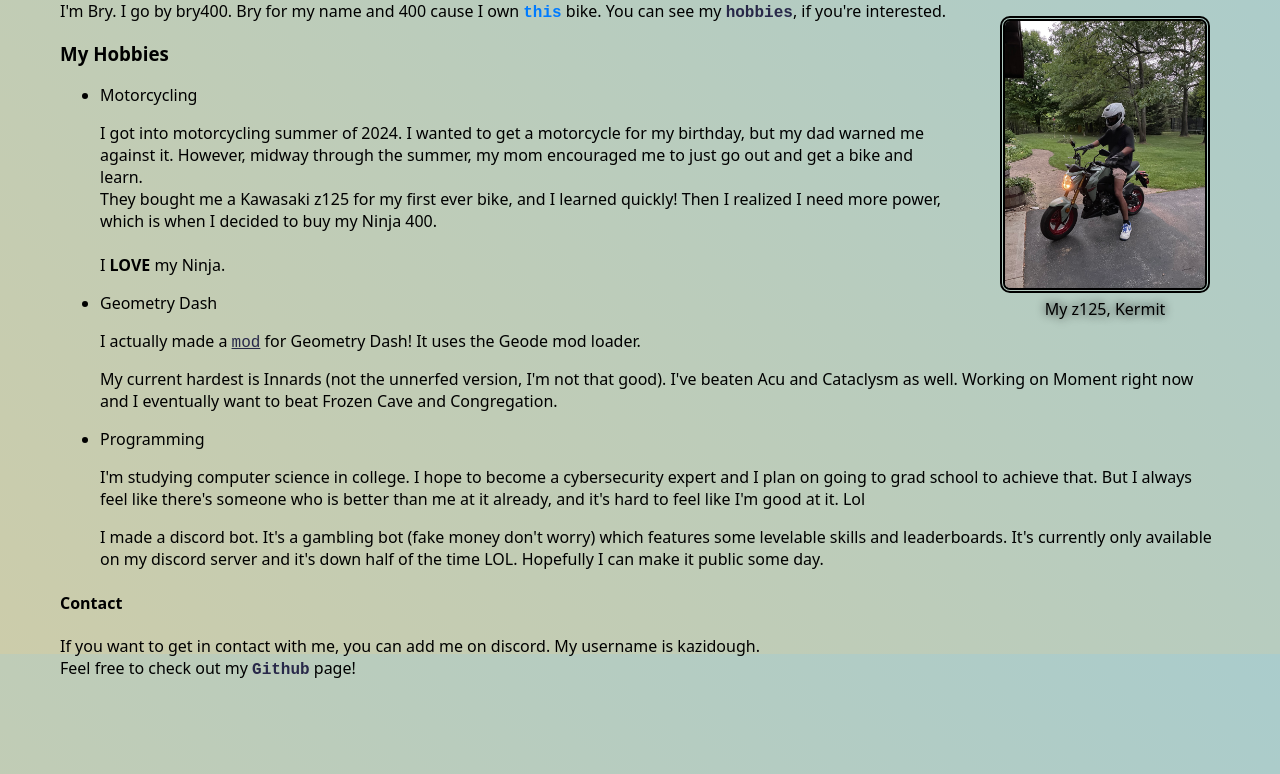
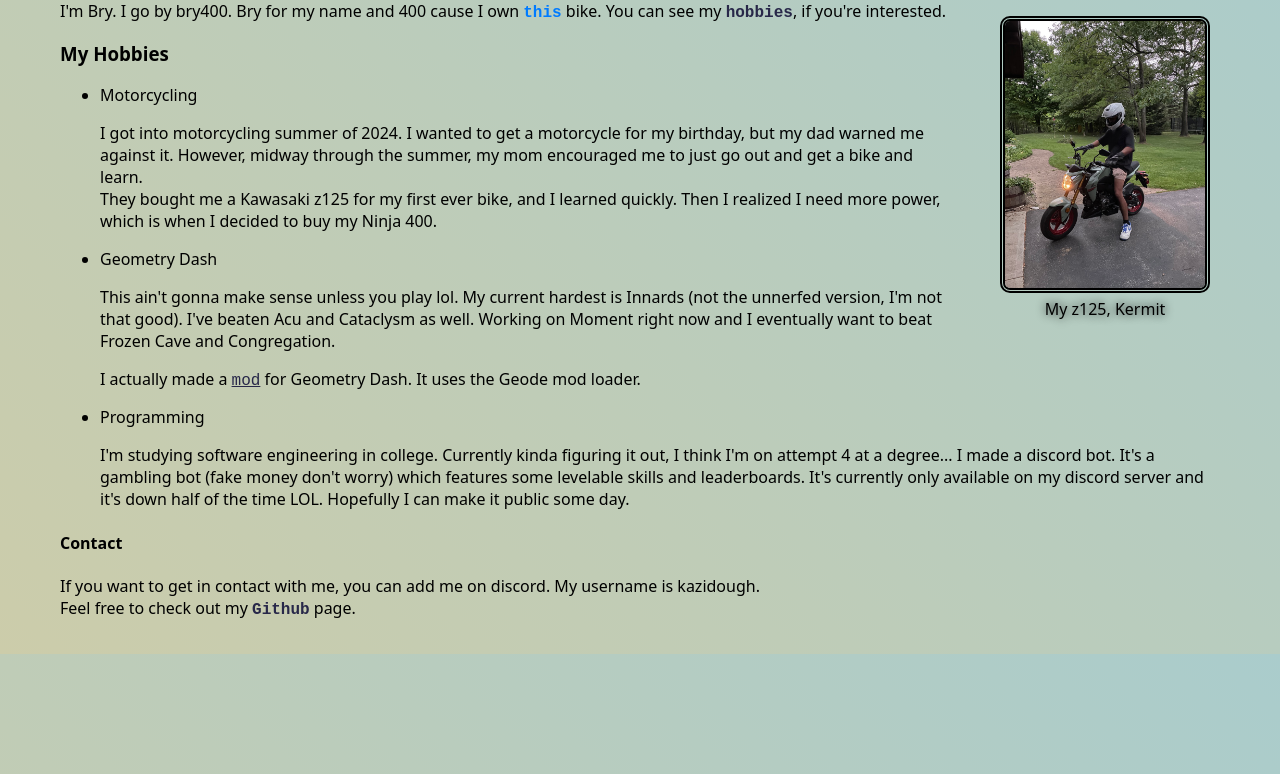
Before and after one commit to kazido/brysite, a plain HTML site: page index.html in a window 1280 px wide. Shown: the part 146-920 px from the top of the page. Drawn offline with Linux system fonts and the light colour scheme.

Commit message:
updated site

```diff
--- a/index.html
+++ b/index.html
@@ -154,24 +154,19 @@
                     <p>I got into motorcycling summer of 2024. I wanted to get a motorcycle for my birthday, but my dad
                         warned me against it. However, midway through the summer, my mom encouraged me to just go out
                         and get a bike and learn.<br>They bought me a Kawasaki z125 for my first ever bike, and I
-                        learned quickly!
-                        Then I realized I need more power, which is when I decided to buy my Ninja 400. <br><br>I
-                        <b>LOVE</b> my Ninja.
+                        learned quickly.
+                        Then I realized I need more power, which is when I decided to buy my Ninja 400.
                     </p>
                 </li>
                 <li>Geometry Dash
-                    <p> I actually made a <a href="https://geode-sdk.org/mods/bry400.no_block_glow">mod</a>
-                        for Geometry Dash! It uses the Geode mod loader.</p>
-                    <p> My current hardest is Innards (not the unnerfed version, I'm not that good). I've beaten Acu and
+                    <p> This ain't gonna make sense unless you play lol. My current hardest is Innards (not the unnerfed version, I'm not that good). I've beaten Acu and
                         Cataclysm as well. Working on Moment right now and I eventually want to beat Frozen Cave and
                         Congregation.</p>
+                    <p> I actually made a <a href="https://geode-sdk.org/mods/bry400.no_block_glow">mod</a>
+                        for Geometry Dash. It uses the Geode mod loader.</p>
                 </li>
                 <li>Programming
-                    <p>I'm studying computer science in college. I hope to become a cybersecurity expert and I plan on
-                        going to grad school to achieve that.
-                        But I always feel like there's someone who is better than me at it already, and it's hard to
-                        feel like I'm good at it. Lol</p>
-                    <p>
+                    <p>I'm studying software engineering in college. Currently kinda figuring it out, I think I'm on attempt 4 at a degree...
                         I made a discord bot. It's a gambling bot (fake money don't worry) which features some levelable
                         skills and leaderboards. It's currently only available on my discord server and it's down half
                         of the time LOL. Hopefully I can make it public some day.
@@ -184,7 +179,7 @@
             <h4>Contact</h4>
             <p>If you want to get in contact with me, you can add me on discord. My username is kazidough.
                 <br> Feel free to check out my <a href="https://github.com/kazido"
-                    style="text-decoration: none;"><b>Github</b></a> page!
+                    style="text-decoration: none;"><b>Github</b></a> page.
             </p>
         </div>
 
```
